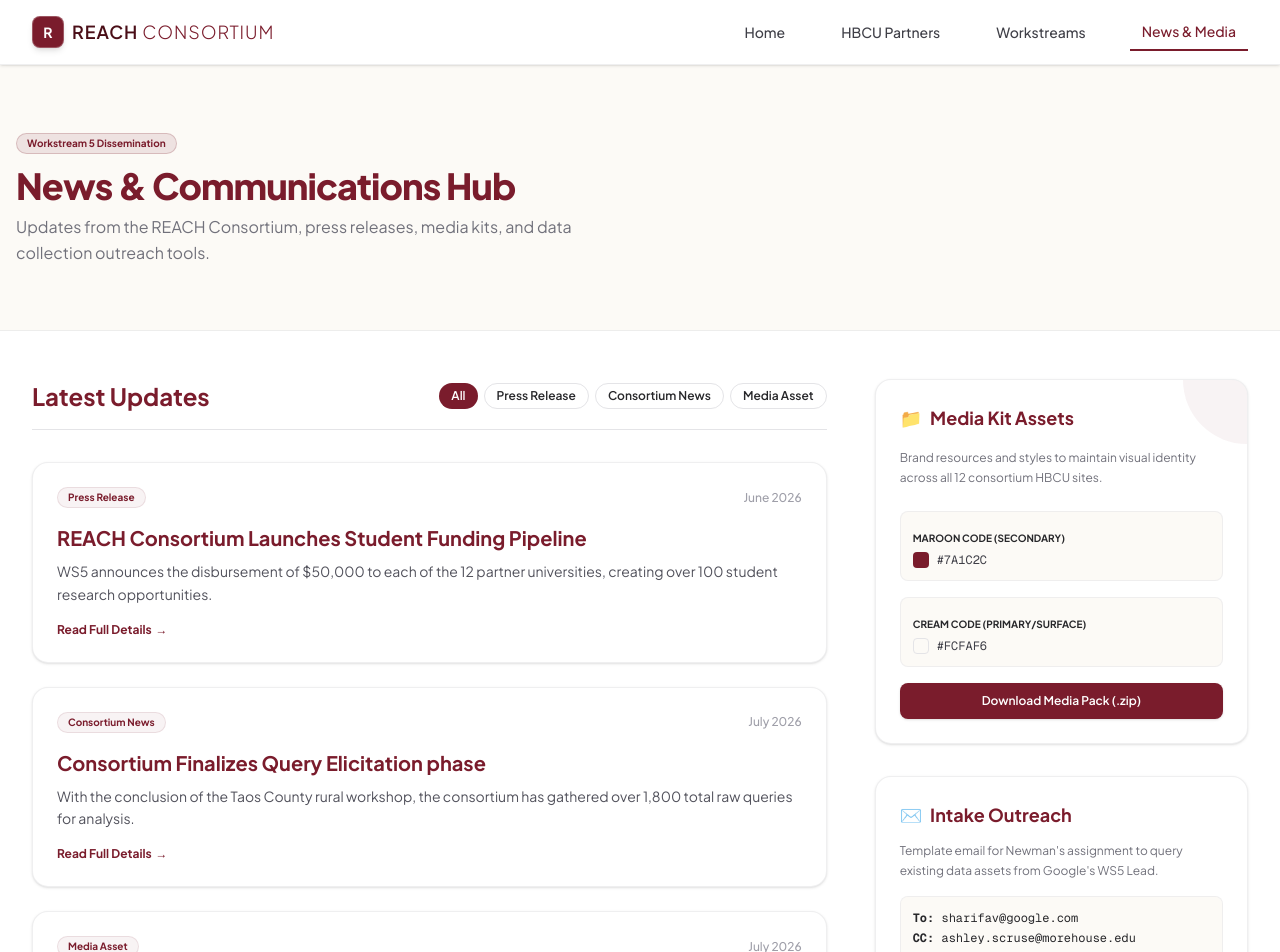
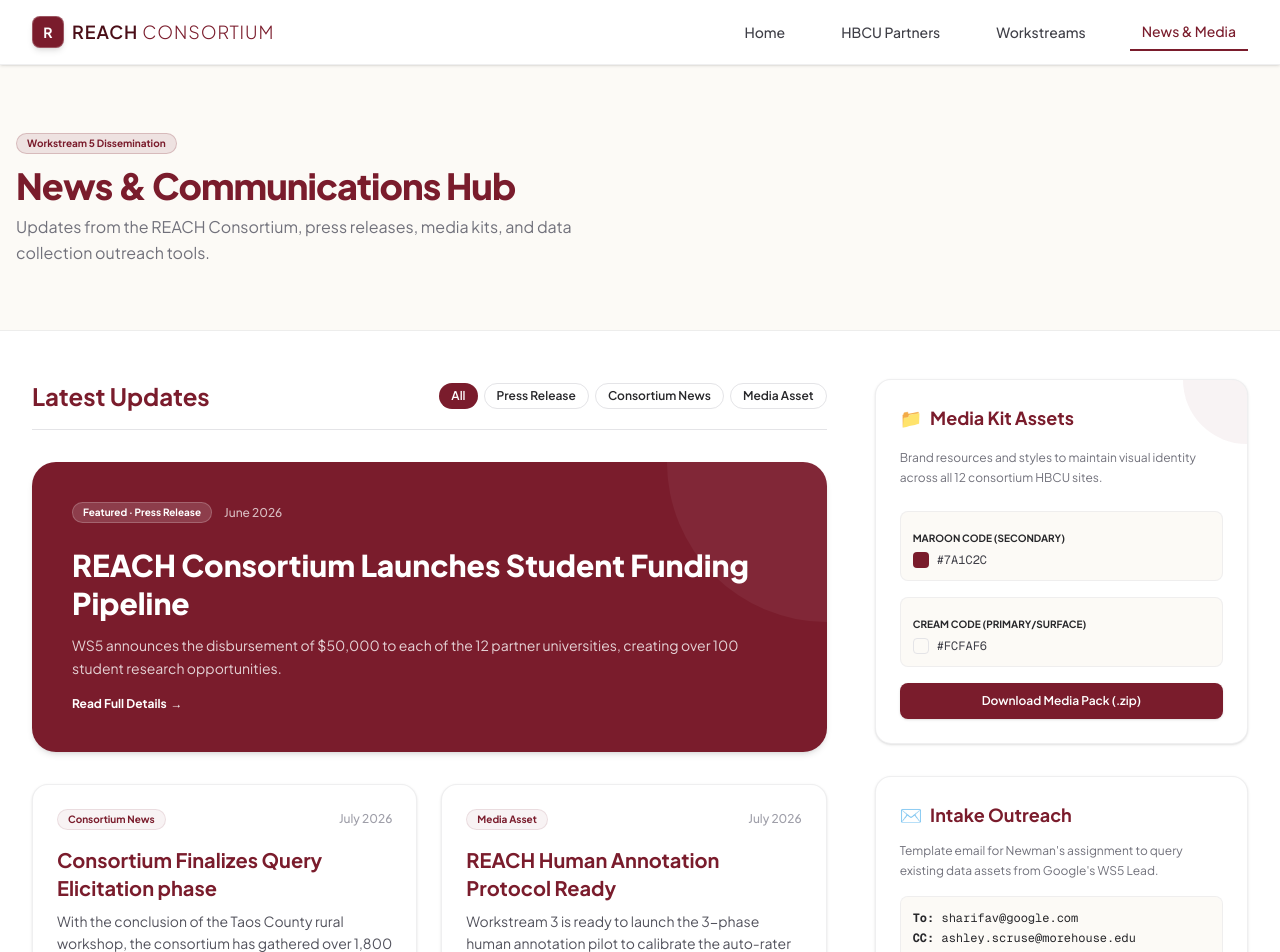
Before and after one commit to morehouse-supercomputing/reach-website, a Next.js app in the folder web/: page /news in a window 1280 px wide. Shown: the top 952 px of the page. Built offline with nearby package versions, Linux system fonts and the light colour scheme.

Commit message:
Upgrade /news feed to featured hero + grid layout with embedded charts

```diff
--- a/web/app/news/page.tsx
+++ b/web/app/news/page.tsx
@@ -3,6 +3,12 @@
 import { useState } from "react";
 import Navbar from "../components/Navbar";
 import Footer from "../components/Footer";
+import {
+  WorkshopMapLocal,
+  SurveyFindingsLocal,
+  StudentFundingLocal,
+  EvaluationGridLocal,
+} from "../components/LocalVisualizations";
 import { mockNews, NewsItem } from "../mockData";
 
 export default function NewsPage() {
@@ -94,9 +100,35 @@
               </div>
             </div>
 
-            {/* News list */}
-            <div className="space-y-6">
-              {filteredNews.map((item) => (
+            {/* News list: featured hero + grid */}
+            {filteredNews.length > 0 && (
+              <>
+                <button
+                  onClick={() => setSelectedNews(filteredNews[0])}
+                  className="w-full text-left rounded-3xl bg-maroon-primary p-8 sm:p-10 shadow-md hover:shadow-lg transition-all duration-200 relative overflow-hidden"
+                >
+                  <div className="absolute top-0 right-0 h-40 w-40 bg-white/5 rounded-bl-full pointer-events-none"></div>
+                  <div className="flex items-center gap-3 mb-6">
+                    <span className="inline-flex px-2.5 py-0.5 rounded-full text-[10px] font-bold bg-white/15 text-white border border-white/20">
+                      Featured &middot; {filteredNews[0].category}
+                    </span>
+                    <time className="text-xs text-white/70 font-medium">{filteredNews[0].date}</time>
+                  </div>
+                  <h3 className="text-2xl sm:text-3xl font-extrabold text-white mb-3 leading-tight">
+                    {filteredNews[0].title}
+                  </h3>
+                  <p className="text-white/80 text-sm leading-relaxed max-w-2xl mb-4">
+                    {filteredNews[0].excerpt}
+                  </p>
+                  <span className="text-xs font-bold text-white flex items-center gap-1">
+                    Read Full Details
+                    <span>&rarr;</span>
+                  </span>
+                </button>
+
+                {filteredNews.length > 1 && (
+                  <div className="grid grid-cols-1 md:grid-cols-2 gap-6">
+                    {filteredNews.slice(1).map((item) => (
                       <article
                         key={item.id}
                         className="rounded-2xl bg-white border border-zinc-200/60 p-6 shadow-sm hover:shadow-md transition-all duration-200 flex flex-col justify-between"
@@ -126,6 +158,9 @@
                       </article>
                     ))}
                   </div>
+                )}
+              </>
+            )}
           </div>
 
           {/* Media Kit and Communication Tools Sidebar (1/3 width) */}
@@ -208,7 +243,7 @@
       {/* News Modal */}
       {selectedNews && (
         <div className="fixed inset-0 z-50 bg-black/60 backdrop-blur-sm flex items-center justify-center p-4">
-          <div className="rounded-2xl bg-white border border-zinc-200/60 max-w-2xl w-full p-8 shadow-2xl relative">
+          <div className="rounded-2xl bg-white border border-zinc-200/60 max-w-3xl w-full p-8 shadow-2xl relative max-h-[85vh] overflow-y-auto">
             <button
               onClick={() => setSelectedNews(null)}
               className="absolute top-4 right-4 text-zinc-400 hover:text-zinc-600 text-xl font-bold"
@@ -226,6 +261,14 @@
             <p className="text-zinc-650 text-sm leading-relaxed whitespace-pre-line">
               {selectedNews.content}
             </p>
+            {selectedNews.localViz && (
+              <div className="mt-6">
+                {selectedNews.localViz === "workshopMap" && <WorkshopMapLocal />}
+                {selectedNews.localViz === "survey" && <SurveyFindingsLocal />}
+                {selectedNews.localViz === "funding" && <StudentFundingLocal />}
+                {selectedNews.localViz === "matrix" && <EvaluationGridLocal />}
+              </div>
+            )}
           </div>
         </div>
       )}
```
Lines whose indentation alone changed are shown as unchanged.
